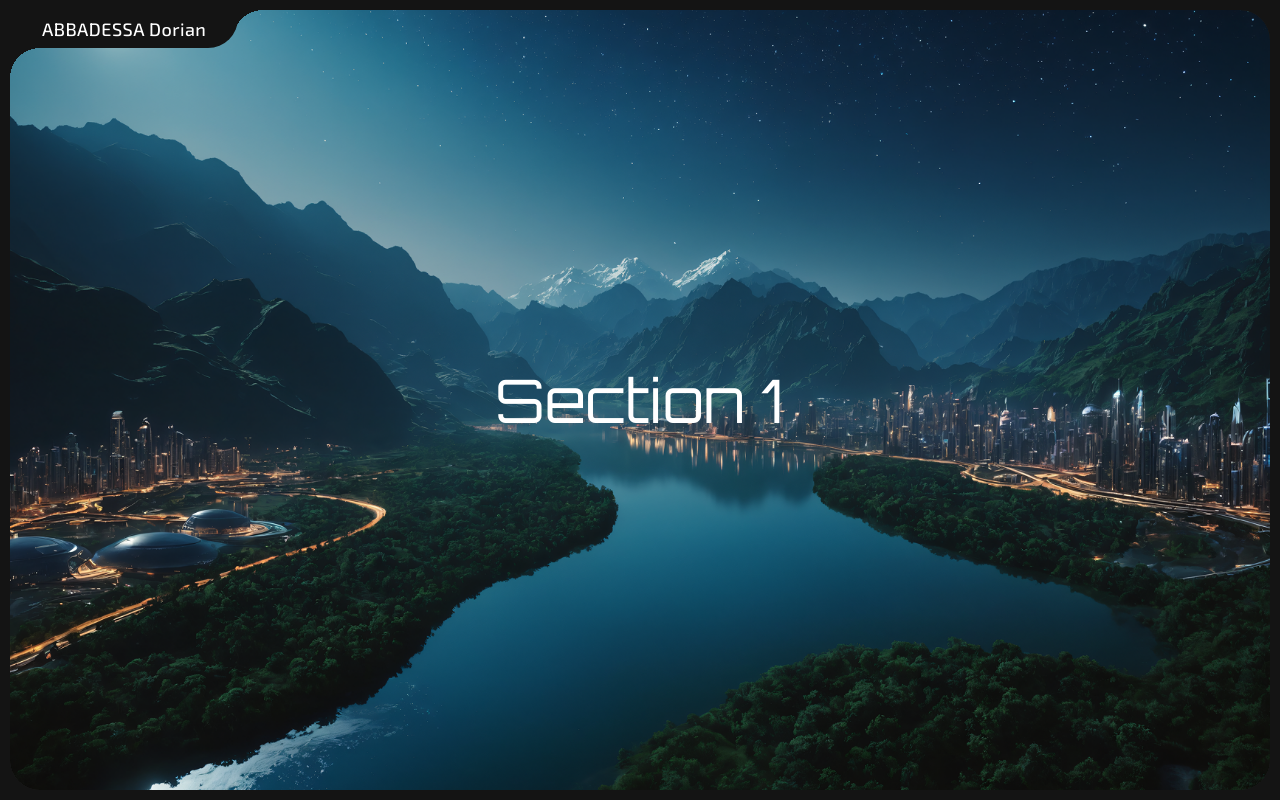
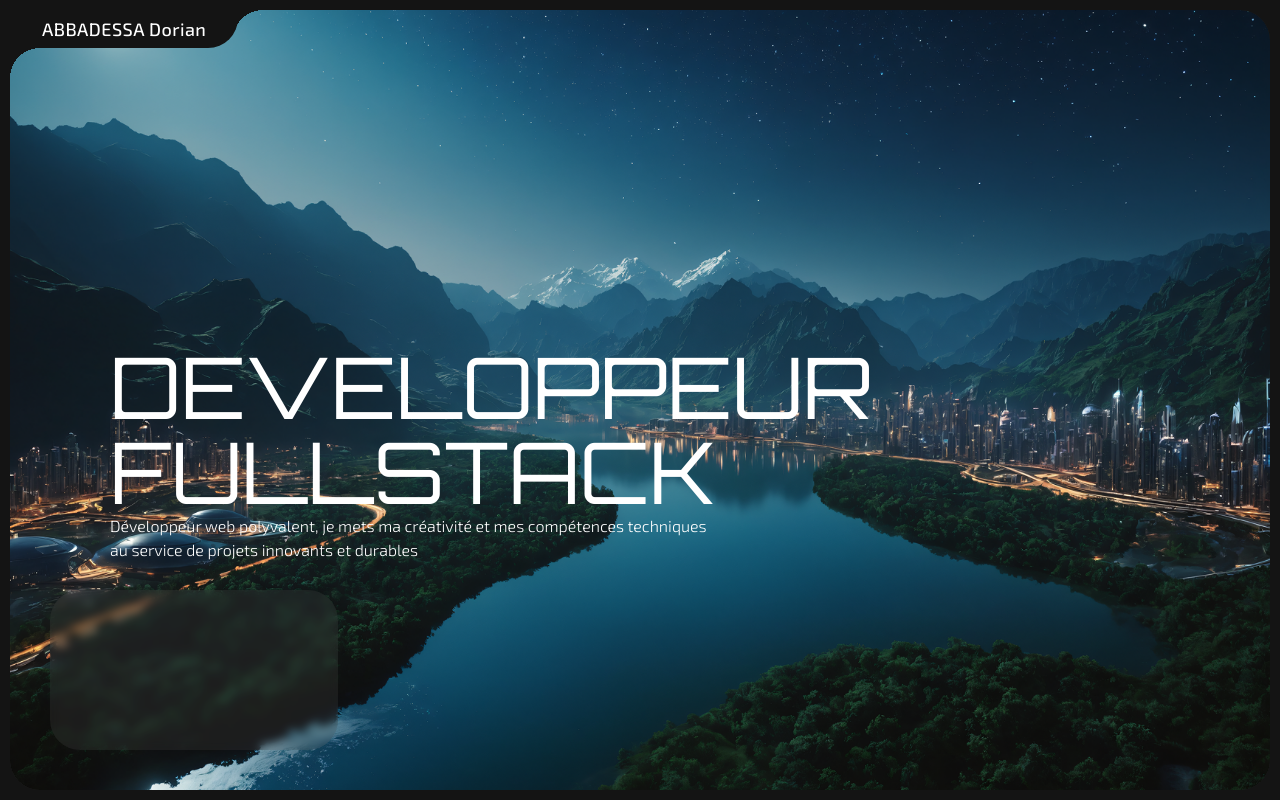
Before and after one commit to DorianABDS/PortfolioV2, a React (Vite) app in the folder frontend/: page / in a window 1280 px wide. Built offline with nearby package versions, Linux system fonts and the light colour scheme.

Commit message:
feat(HeroSection): add content

```diff
--- a/frontend/src/components/sections/HeroSection.jsx
+++ b/frontend/src/components/sections/HeroSection.jsx
@@ -1,15 +1,30 @@
-export default function HeroSection({ bgImage }) {
+export default function HeroSection() {
     return (
         <section className="h-screen flex items-center justify-center p-[10px]">
-      <div className="w-full h-full relative rounded-[30px] overflow-hidden">
+            <div className="w-full h-full p-[100px] relative rounded-[30px] overflow-hidden">
                 <img
                     src="/img/bg-pf.webp"
                     className="absolute top-0 left-0 w-full h-full object-cover"
                     alt="Background"
                 />
-        <div className="relative z-10 w-full h-full flex items-center justify-center">
-          <h1 className="text-white text-6xl">Section 1</h1>
+
+                <div className="relative z-10 w-full h-full flex flex-col justify-end pb-32">
+                    {/* Title */}
+                    <h1 className="uppercase font-orbitron leading-[1] text-white font-normal text-[85px]">
+                        developpeur
+                        <br />
+                        fullstack
+                    </h1>
+                    {/* Description */}
+                    <p className="text-white font-light max-w-[600px]">
+                        Développeur web polyvalent, je mets ma créativité et mes
+                        compétences techniques au service de projets innovants
+                        et durables
+                    </p>
                 </div>
+
+                {/* Rectangle en bas à gauche */}
+                <div className="absolute bottom-0 left-0 z-10 m-10 bg-[#585858]/20 backdrop-blur-xs rounded-[30px] h-40 w-72"></div>
             </div>
         </section>
     );
```
Lines whose indentation alone changed are shown as unchanged.
